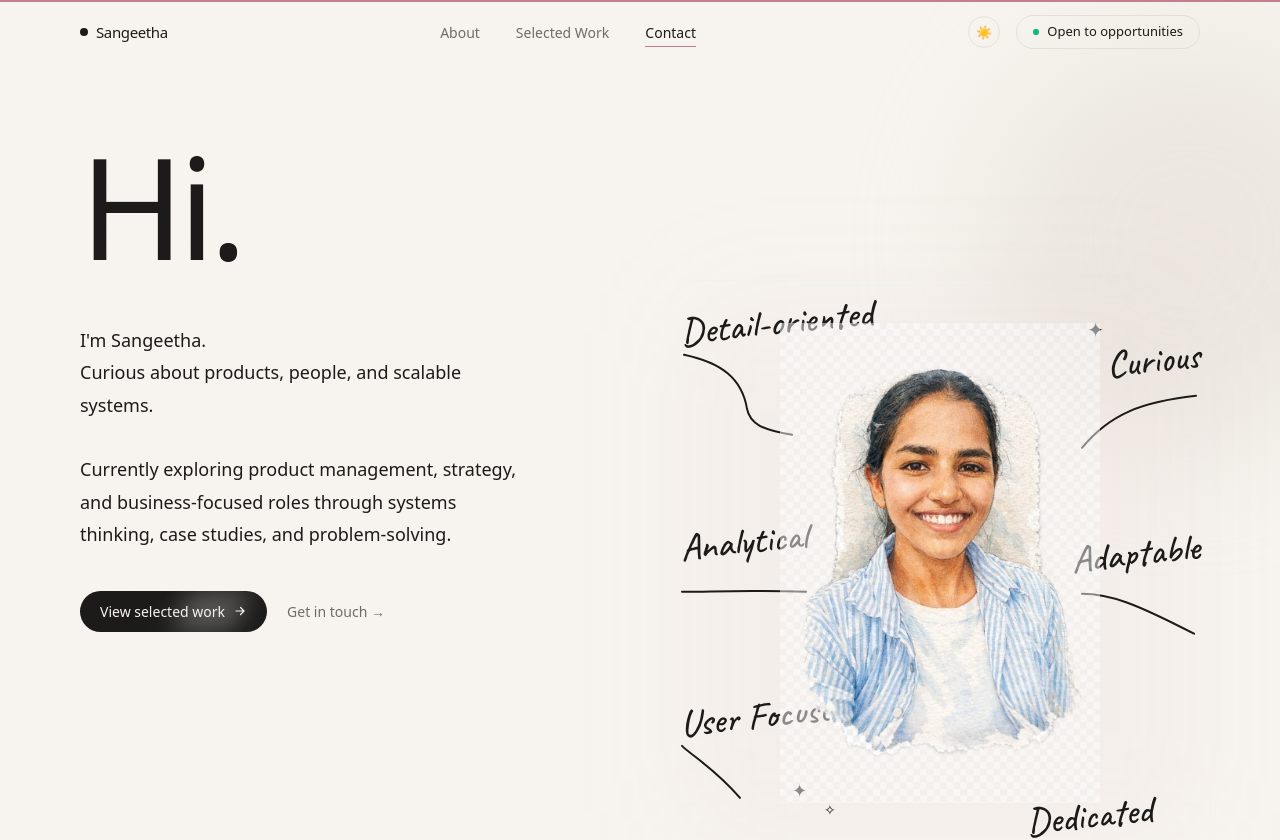
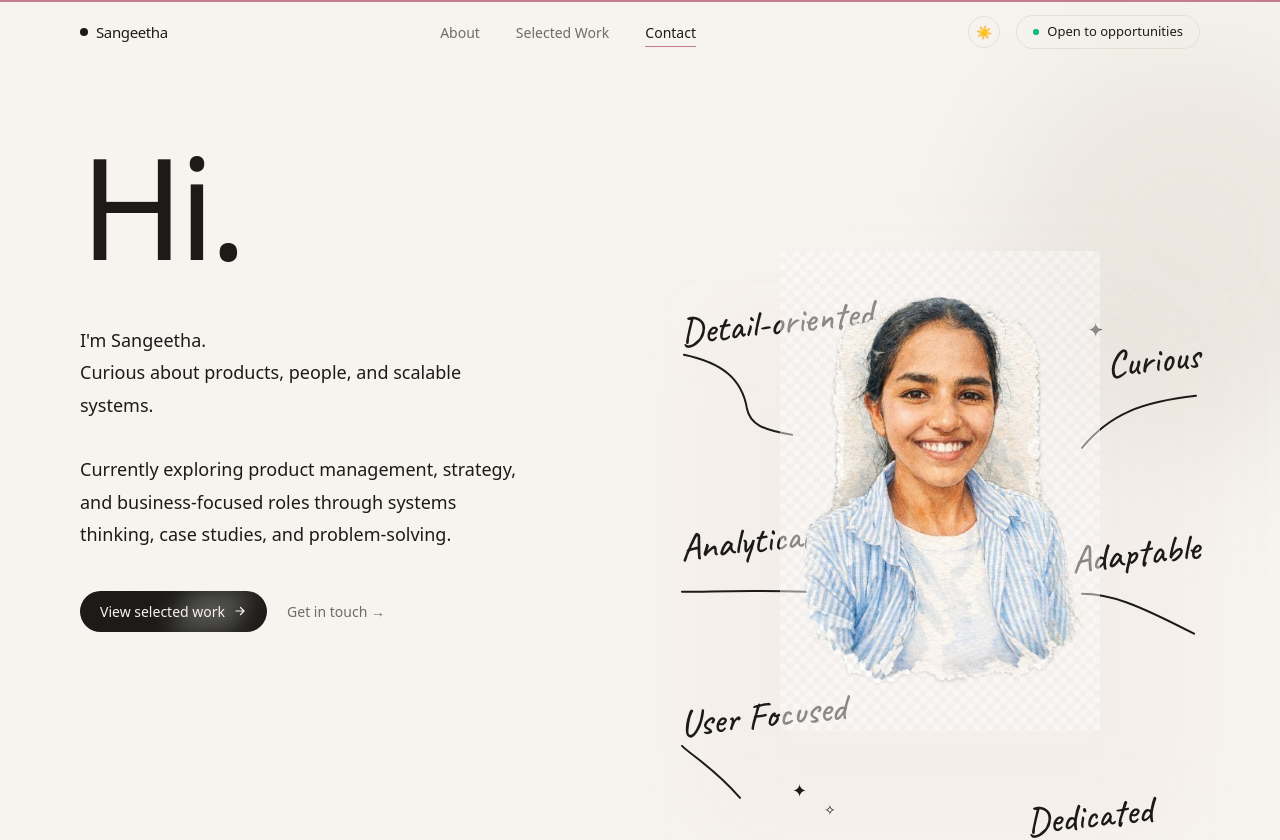
Before and after one commit to SangeethaDurgam8/My-Portfolio, a Next.js app: page / in a window 1280 px wide. Shown: the top 840 px of the page. Built offline with nearby package versions, Linux system fonts and the light colour scheme.

Commit message:
Photo edit 6

```diff
--- a/components/Hero.tsx
+++ b/components/Hero.tsx
@@ -88,7 +88,7 @@ export default function Hero() {
               variants={heroItem}
               className="md:col-span-7 flex justify-end -mt-8"
             >
-              <div className="relative w-[520px] h-[560px] flex items-start justify-center pt-8">
+              <div className="relative w-[520px] h-[560px] flex items-start justify-center">
                 {/* Glow */}
                 <span
                   aria-hidden
@@ -277,7 +277,7 @@ export default function Hero() {
                     repeat: Infinity,
                     ease: "easeInOut",
                   }}
-                  className="relative z-10 w-[320px] object-contain"
+                  className="relative z-10 w-[320px] object-contain -mt-10"
                 />
 
                 {/* Rings */}
```
